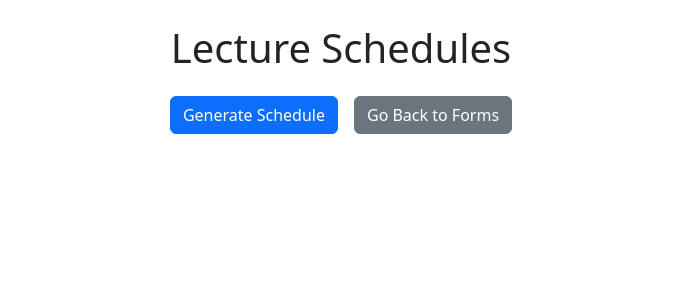
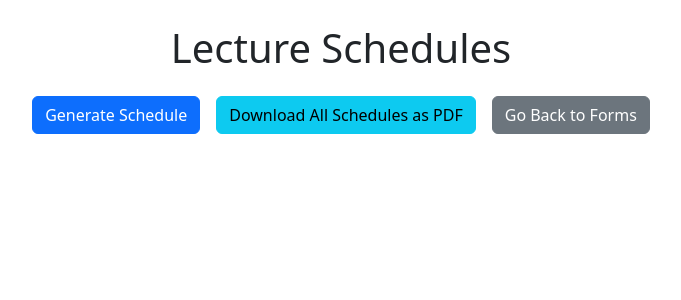
Before and after one commit to KD377/Automatic_Lecture_Scheduler, a React (Create React App) app in the folder lecture-scheduler/view/: page / in a window 1280 px wide. Both pictures are taken after a click on the button "Go to Schedule Page". Shown: the top 300 px of the page, without its empty margins (299-980 px from the left). Built offline with nearby package versions, Linux system fonts and the light colour scheme.

Commit message:
Initial pdf download commit - added function and button

```diff
--- a/lecture-scheduler/view/package.json
+++ b/lecture-scheduler/view/package.json
@@ -8,6 +8,7 @@
     "@testing-library/user-event": "^13.5.0",
     "axios": "^1.7.1",
     "bootstrap": "^5.3.3",
+    "jspdf": "^2.5.1",
     "prop-types": "^15.8.1",
     "react": "^18.3.1",
     "react-dom": "^18.3.1",
--- a/lecture-scheduler/view/src/components/LectureSchedulerComponent.js
+++ b/lecture-scheduler/view/src/components/LectureSchedulerComponent.js
@@ -2,6 +2,7 @@ import React, { useState } from 'react';
 import { useNavigate } from 'react-router-dom';
 import axios from 'axios';
 import '../css/LectureScheduler.css';
+import jsPDF from 'jspdf';
 
 const LectureSchedulerComponent = () => {
     const [schedules, setSchedules] = useState({});
@@ -25,6 +26,35 @@ const LectureSchedulerComponent = () => {
         navigate('/');
     };
 
+    const generatePDF = () => {
+        const doc = new jsPDF();
+        let yPos = 10;
+
+        Object.keys(schedules).forEach((groupName, groupIndex) => {
+            doc.text(`Schedule for ${groupName}`, 10, yPos);
+            yPos += 10;
+
+            const sessions = schedules[groupName];
+            const maxTimeSlot = Math.max(...sessions.map(session => session.numberOfTimeSlot));
+            const timeSlots = Array.from({ length: maxTimeSlot }, (_, i) => i + 1);
+            const daysOfWeek = ["MONDAY", "TUESDAY", "WEDNESDAY", "THURSDAY", "FRIDAY"];
+
+            daysOfWeek.forEach(day => {
+                sessions.forEach(session => {
+                    if (session.dayOfWeek === day) {
+                        const text = `Time Slot ${session.numberOfTimeSlot}: ${session.subjectName}, ${session.classroom}, ${session.lecturer}`;
+                        doc.text(text, 10, yPos);
+                        yPos += 10;
+                    }
+                });
+                yPos += 5;
+            });
+            yPos += 10;
+        });
+
+        doc.save('All_Schedules.pdf');
+    };
+
     return (
         <div className="container mt-4">
             <h1 className="text-center mb-4">Lecture Schedules</h1>
@@ -32,13 +62,14 @@ const LectureSchedulerComponent = () => {
                 <button onClick={fetchSchedules} className="btn btn-primary mx-2" disabled={loading}>
                     {loading ? 'Generating...' : 'Generate Schedule'}
                 </button>
+                <button onClick={generatePDF} className="btn btn-info mx-2">Download All Schedules as PDF</button>
                 <button onClick={handleGoBack} className="btn btn-secondary mx-2">
                     Go Back to Forms
                 </button>
             </div>
             {Object.keys(schedules).length > 0 && (
                 Object.keys(schedules)
-                    .sort((a, b) => a.localeCompare(b))  // Sort group names alphabetically
+                    .sort((a, b) => a.localeCompare(b))
                     .map(groupName => (
                         <GroupSchedule key={groupName} groupName={groupName} sessions={schedules[groupName]} />
                     ))
```
Also changed, not shown: 1 other file (tests, documents, lock files or other folders).
